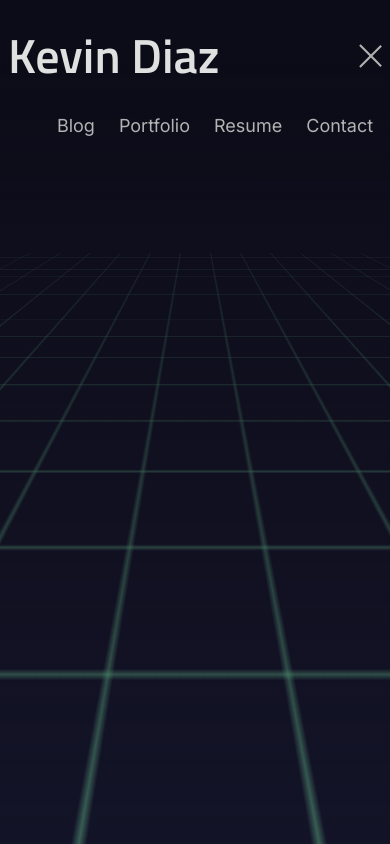
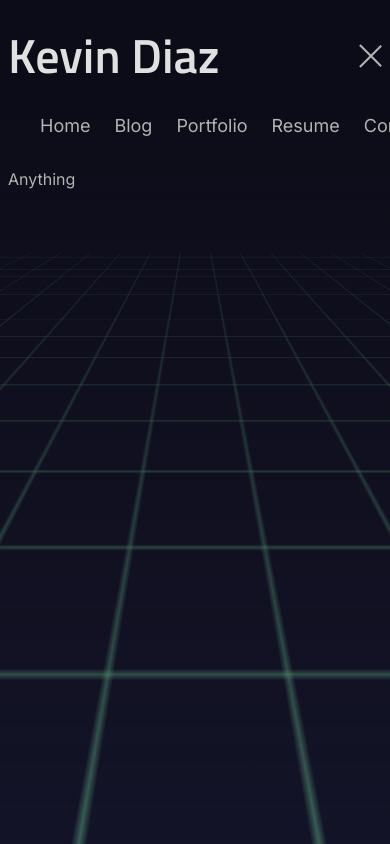
Before and after one commit to kjdiaz508/HFI-starter-packet, a plain HTML site: page portfolio.html in a window 390 px wide. Both pictures are taken after a click on the element 367 px from the left and 56 px from the top of the page. Drawn offline with Linux system fonts and the light colour scheme.

Commit message:
Turning in now

```diff
--- a/portfolio.html
+++ b/portfolio.html
@@ -35,6 +35,7 @@
     </header>
     <nav class="hamburger-nav">
         <ul class="hamburger-links text">
+            <li><a href="index.html">Home</a></li>
             <li><a href="blog.html">Blog</a></li>
             <li><a href="portfolio.html">Portfolio</a></li>
             <li><a href="blog.html">Resume</a></li>
@@ -42,7 +43,7 @@
         </ul>
     </nav>
     <div class="centering-is-hard">
-
+        <div class="container">Anything</div>
     </div>
     <script src="scripts/events.js"></script>
 </body>
--- a/styles/queries.css
+++ b/styles/queries.css
@@ -51,13 +51,6 @@
         justify-content: center;
         gap: 32px;
     }
-}
-
-/* sm */
-@media (max-width: 640px) {
-    .container {
-        max-width: 475px;
-    }
     .full-nav {
         display: none;
     }
@@ -70,6 +63,13 @@
     }
 }
 
+/* sm */
+@media (max-width: 640px) {
+    .container {
+        max-width: 475px;
+    }
+}
+
 /* xs */
 @media (max-width: 475px) {
     .container {
```
Also changed, not shown: blog.html (+1 -0 lines), contact.html (+1 -0 lines), index.html (+2 -1 lines), resume.html (+1 -0 lines).
